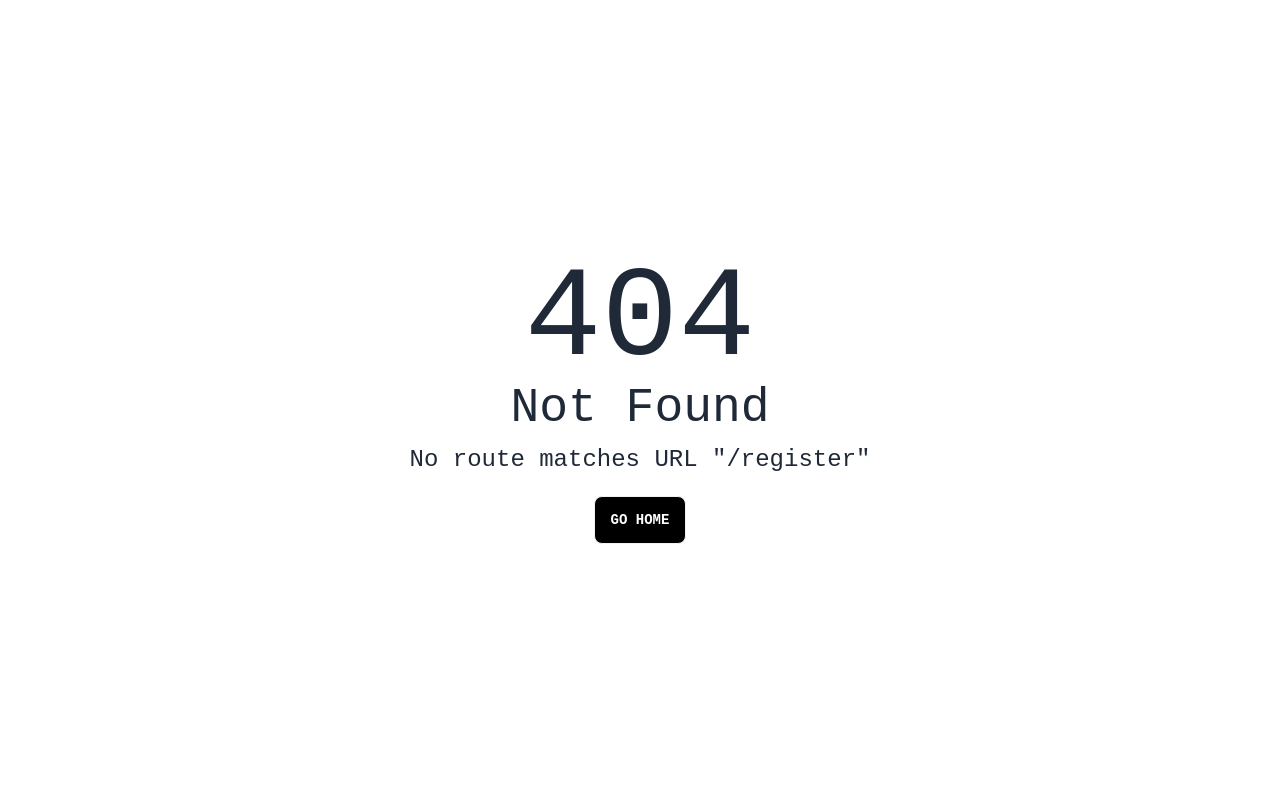
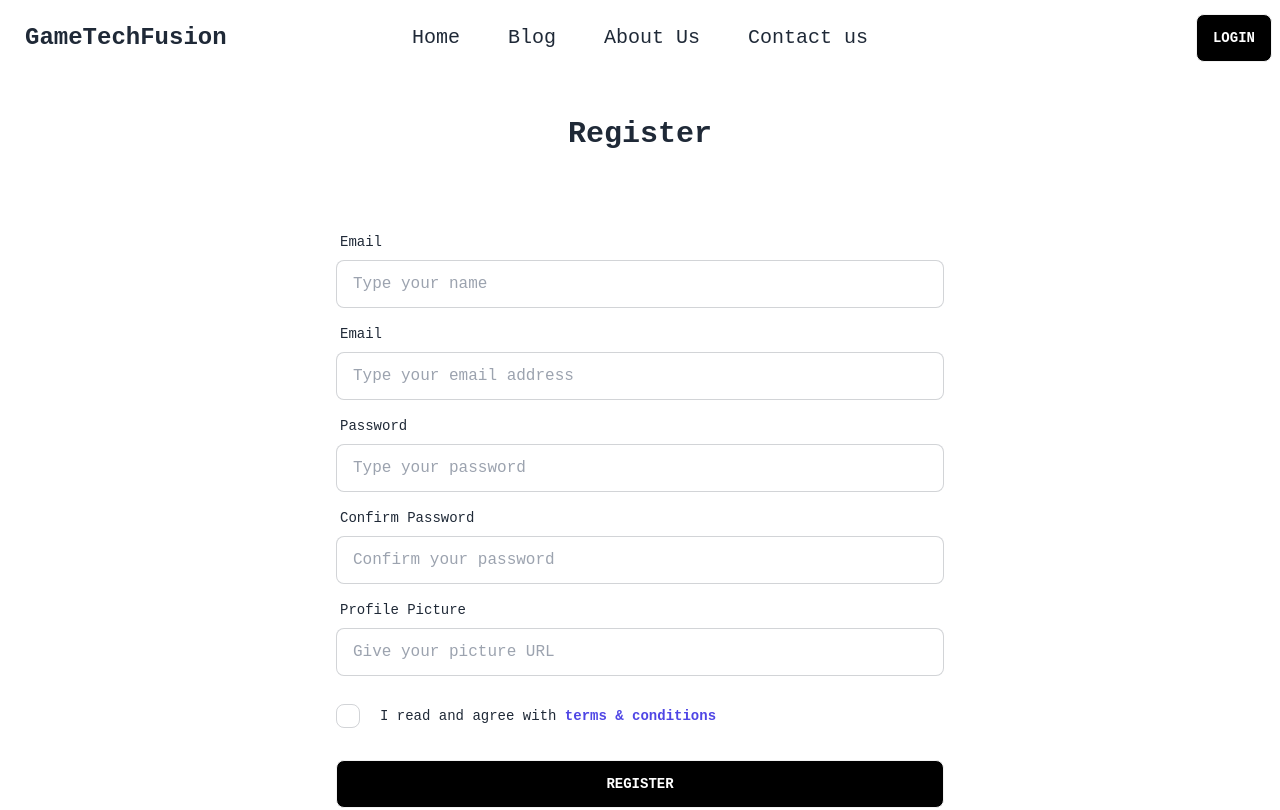
Before and after one commit to juixer/Game-tech-fusion, a React (Vite) app: page /register in a window 1280 px wide. Before the commit this address had no page. Shown: the top 810 px of the page. Built offline with nearby package versions, Linux system fonts and the light colour scheme; a web font is replaced by a local one.

Commit message:
register page added

```diff
--- a/src/Components/Navbar/Navbar.jsx
+++ b/src/Components/Navbar/Navbar.jsx
@@ -1,4 +1,4 @@
-import { NavLink } from "react-router-dom";
+import { Link, NavLink } from "react-router-dom";
 
 const Navbar = () => {
   const navlinks = (
@@ -46,13 +46,17 @@ const Navbar = () => {
             {navlinks}
           </ul>
         </div>
-        <a className="btn btn-ghost normal-case text-sm md:text-2xl ">GameTechFusion</a>
+        <a className="btn btn-ghost normal-case text-sm md:text-2xl ">
+          GameTechFusion
+        </a>
       </div>
       <div className="navbar-center hidden lg:flex">
-        <ul className="menu menu-horizontal text-xl px-1 space-x-4">{navlinks}</ul>
+        <ul className="menu menu-horizontal text-xl px-1 space-x-4">
+          {navlinks}
+        </ul>
       </div>
       <div className="navbar-end">
-        <div className="dropdown dropdown-end">
+        {/* <div className="dropdown dropdown-end">
           <label tabIndex={0} className="btn btn-ghost btn-circle avatar">
             <div className="w-10 rounded-full">
               <img src="/images/stock/photo-1534528741775-53994a69daeb.jpg" />
@@ -69,7 +73,12 @@ const Navbar = () => {
               <a>Logout</a>
             </li>
           </ul>
-        </div>
+        </div> */}
+        <Link to={"/login"}>
+          <button className="btn bg-black text-white hover:text-black">
+            Login
+          </button>
+        </Link>
       </div>
     </div>
   );
--- a/src/Pages/Contact us/Contact.jsx
+++ b/src/Pages/Contact us/Contact.jsx
@@ -1,7 +1,11 @@
 import { Helmet } from "react-helmet-async";
 import { FaPhone, FaFileLines, FaMessage} from "react-icons/fa6";
+import { toast } from "react-toastify";
 
 const Contact = () => {
+    const handleStartNow = () => {
+        toast('Thank you for contacting with us, our team will reach you shortly.');
+    }
   return (
     <div className="py-10 mx-3">
       <Helmet>
@@ -15,17 +19,17 @@ const Contact = () => {
             <p className="mb-2">(Monday to Saturday, 9am to 4pm PST)</p>
             <p>International: 0-999-324-234</p>
         </div>
-        <div className="flex max-w-xl mx-auto items-center flex-col">
+        <div className="flex max-w-xl text-center mx-auto items-center flex-col">
             <p className="text-8xl mb-5"><FaFileLines/></p>
             <h1 className="text-3xl font-bold mb-2">Start A New Case</h1>
             <p className="mb-5">Just send us your questions or concerns by starting a new case and we will give you the help you need</p>
-            <button className="btn bg-black text-white hover:text-black">Start Here</button>
+            <button onClick={handleStartNow} className="btn bg-black text-white hover:text-black">Start Here</button>
         </div>
         <div className="flex max-w-5xl items-center flex-col">
             <p className="text-8xl mb-5"><FaMessage/></p>
             <h1 className="text-3xl font-bold mb-2">Live Chat</h1>
             <p className="mb-5">Chat with a member of our in-house team</p>
-            <button className="btn bg-black text-white hover:text-black">Start Here</button>
+            <button onClick={handleStartNow} className="btn bg-black text-white hover:text-black">Start Here</button>
 
         </div>
       </div>
--- /dev/null
+++ b/src/Pages/LogIn/LogIn.jsx
@@ -0,0 +1,55 @@
+import { Helmet } from "react-helmet-async";
+import { FaGithub, FaGoogle } from "react-icons/fa6";
+import { Link } from "react-router-dom";
+
+const LogIn = () => {
+  return (
+    <div className="py-10 lg:py-20">
+      <Helmet>
+        <title>LogIn</title>
+      </Helmet>
+      <h1 className="text-center font-bold mb-10 text-3xl">Log In</h1>
+      <form className="card-body max-w-2xl mx-auto">
+        <div className="form-control">
+          <label className="label">
+            <span className="label-text">Email</span>
+          </label>
+          <input
+            type="email"
+            placeholder="Type your email address"
+            name="email"
+            className="input input-bordered"
+            required
+          />
+        </div>
+        <div className="form-control">
+          <label className="label">
+            <span className="label-text">Password</span>
+          </label>
+          <input
+            type="password"
+            name="password"
+            placeholder="Type your password"
+            className="input input-bordered"
+            required
+          />
+        </div>
+        <div className="form-control mt-6">
+          <button className="btn text-white bg-black hover:text-black">Login</button>
+        </div>
+        <div>
+            <h1 className="text-center mb-3">Or <br></br>LogIn With</h1>
+            <hr className="mx-16" />
+            <div className="flex justify-center gap-10">
+                <button className="my-5 text-4xl btn text-white bg-black hover:text-black"><FaGoogle/></button>
+                <button className="my-5 text-4xl btn text-white bg-black hover:text-black"><FaGithub/></button>
+            </div>
+            <hr className="mx-16" />
+            <h1 className="text-center mt-3">Do not have an Account? <Link to={'/register'}><span className="text-indigo-600 font-bold">Register</span></Link></h1>
+        </div>
+      </form>
+    </div>
+  );
+};
+
+export default LogIn;
--- /dev/null
+++ b/src/Pages/Register/Register.jsx
@@ -0,0 +1,98 @@
+import { Helmet } from "react-helmet-async";
+import { Link } from "react-router-dom";
+
+const Register = () => {
+  return (
+    <div className="py-10">
+      <Helmet>
+        <title>Register</title>
+      </Helmet>
+      <h1 className="text-center font-bold mb-10 text-3xl">Register</h1>
+      <form className="card-body max-w-2xl mx-auto">
+        <div className="form-control">
+          <label className="label">
+            <span className="label-text">Email</span>
+          </label>
+          <input
+            type="name"
+            placeholder="Type your name"
+            name="name"
+            className="input input-bordered"
+            required
+          />
+        </div>
+        <div className="form-control">
+          <label className="label">
+            <span className="label-text">Email</span>
+          </label>
+          <input
+            type="email"
+            placeholder="Type your email address"
+            name="email"
+            className="input input-bordered"
+            required
+          />
+        </div>
+        <div className="form-control">
+          <label className="label">
+            <span className="label-text">Password</span>
+          </label>
+          <input
+            type="password"
+            name="password"
+            placeholder="Type your password"
+            className="input input-bordered"
+            required
+          />
+        </div>
+        <div className="form-control">
+          <label className="label">
+            <span className="label-text">Confirm Password</span>
+          </label>
+          <input
+            type="password"
+            name="confirmPassword"
+            placeholder="Confirm your password"
+            className="input input-bordered"
+            required
+          />
+        </div>
+        <div className="form-control">
+          <label className="label">
+            <span className="label-text">Profile Picture</span>
+          </label>
+          <input
+            type="text"
+            name="photo"
+            placeholder="Give your picture URL"
+            className="input input-bordered"
+            required
+          />
+        </div>
+        <div className="flex items-center gap-5 mt-5">
+          <input
+              type="checkbox"
+              className="checkbox checkbox-black"
+            />
+            <p className="label-text">I read and agree with <span className="text-indigo-600 font-bold">terms & conditions</span></p>
+        </div>
+        <div className="form-control mt-6">
+          <button className="btn text-white bg-black hover:text-black">
+            Register
+          </button>
+        </div>
+        <div>
+          <hr className="mx-16" />
+          <h1 className="text-center mt-3">
+            Already have an Account?{" "}
+            <Link to={"/register"}>
+              <span className="text-indigo-600 font-bold">Log In</span>
+            </Link>
+          </h1>
+        </div>
+      </form>
+    </div>
+  );
+};
+
+export default Register;
```
Also changed, not shown: src/Route/Router.jsx (+10 -0 lines).
